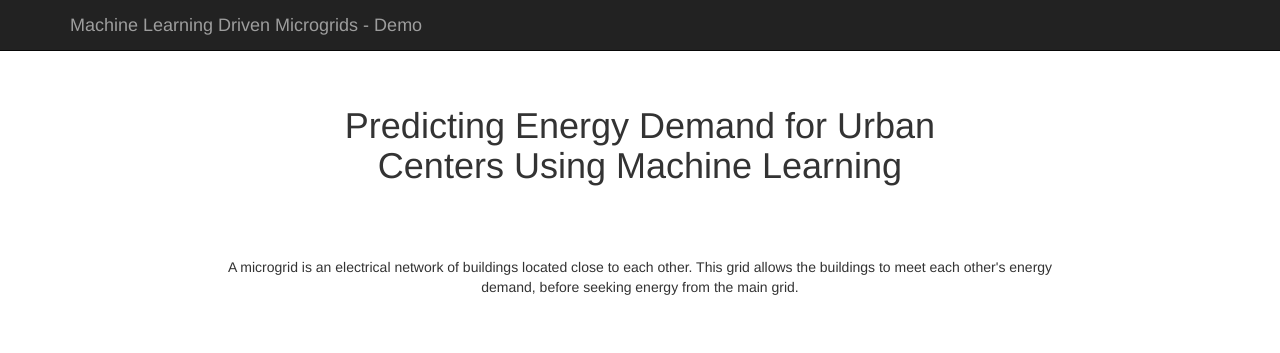
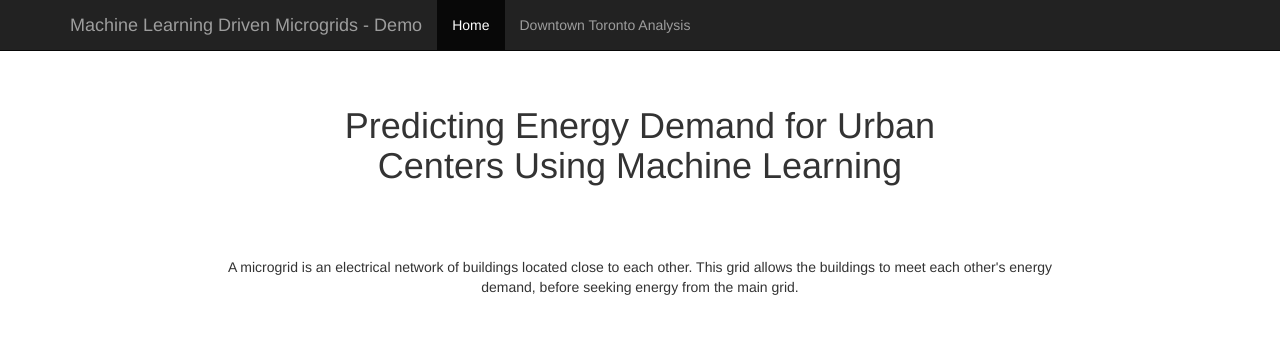
Before and after one commit to a-sharma06/ml_microgrids, a Flask app: page / in a window 1280 px wide. Shown: the top 353 px of the page. Run offline with Flask 2, Linux system fonts and the light colour scheme; parts of the project's set-up code (start-up, migrations or seed data) failed here and were passed over; some libraries are stand-ins or nearby versions.

Commit message:
new git repo test

```diff
--- a/templates/index.html
+++ b/templates/index.html
@@ -54,7 +54,20 @@
           <span class="navbar-brand">Machine Learning Driven Microgrids - Demo</span>
         </div>
 
-      </div>
+      <div class="collapse navbar-collapse" id="nav-1">
+          <ul class="nav navbar-nav">
+            <li class="nav-item active">
+              <a class="nav-link" href="#">Home<span class="sr-only">(current)</span></a>
+            </li>
+            <li class="nav-item">
+              <a class="nav-link" href="toronto">Downtown Toronto Analysis</a>
+            </li>
+			</ul>
+        </div>
+
+	  </div>
+
+
     </nav>
 
 	<h1>Predicting Energy Demand for Urban Centers Using Machine Learning</h1>
```
